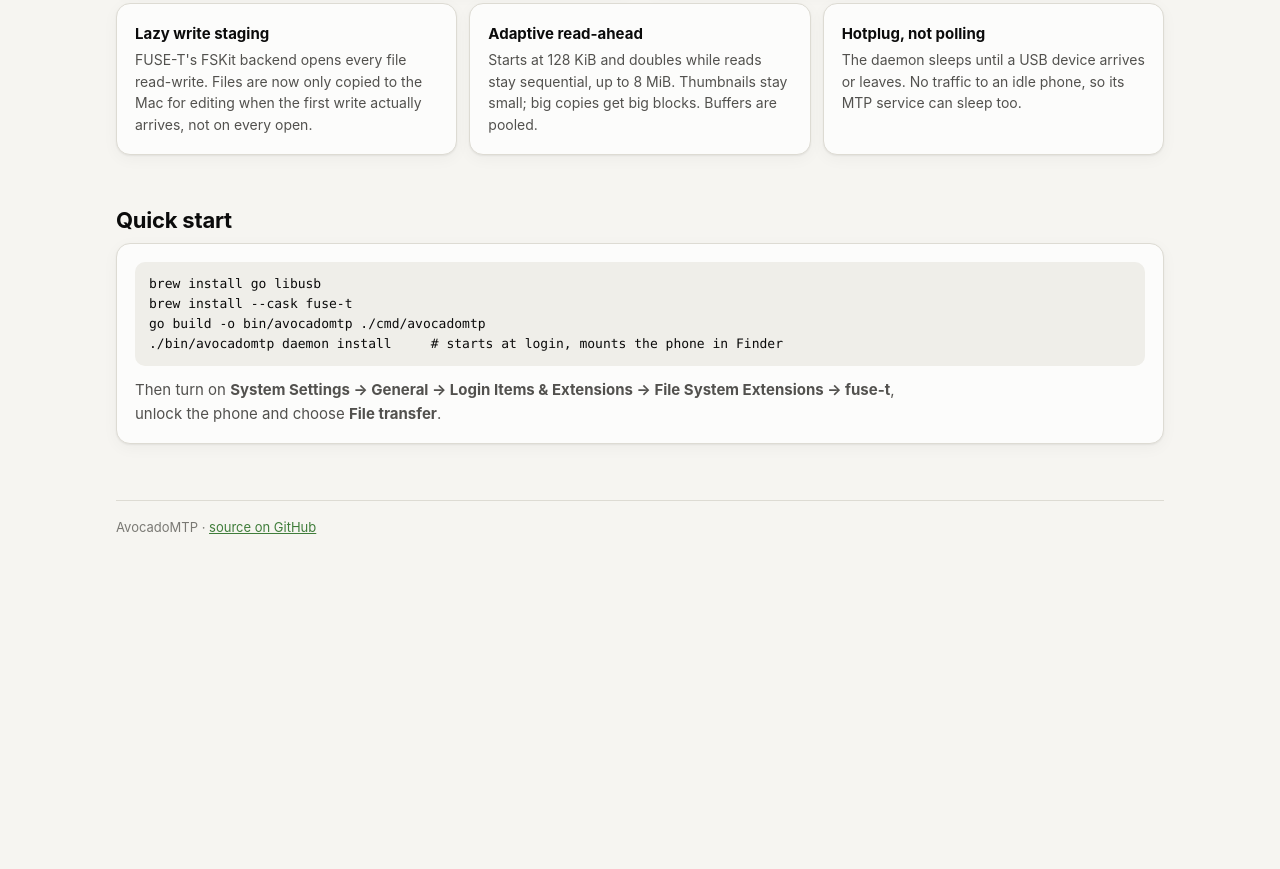
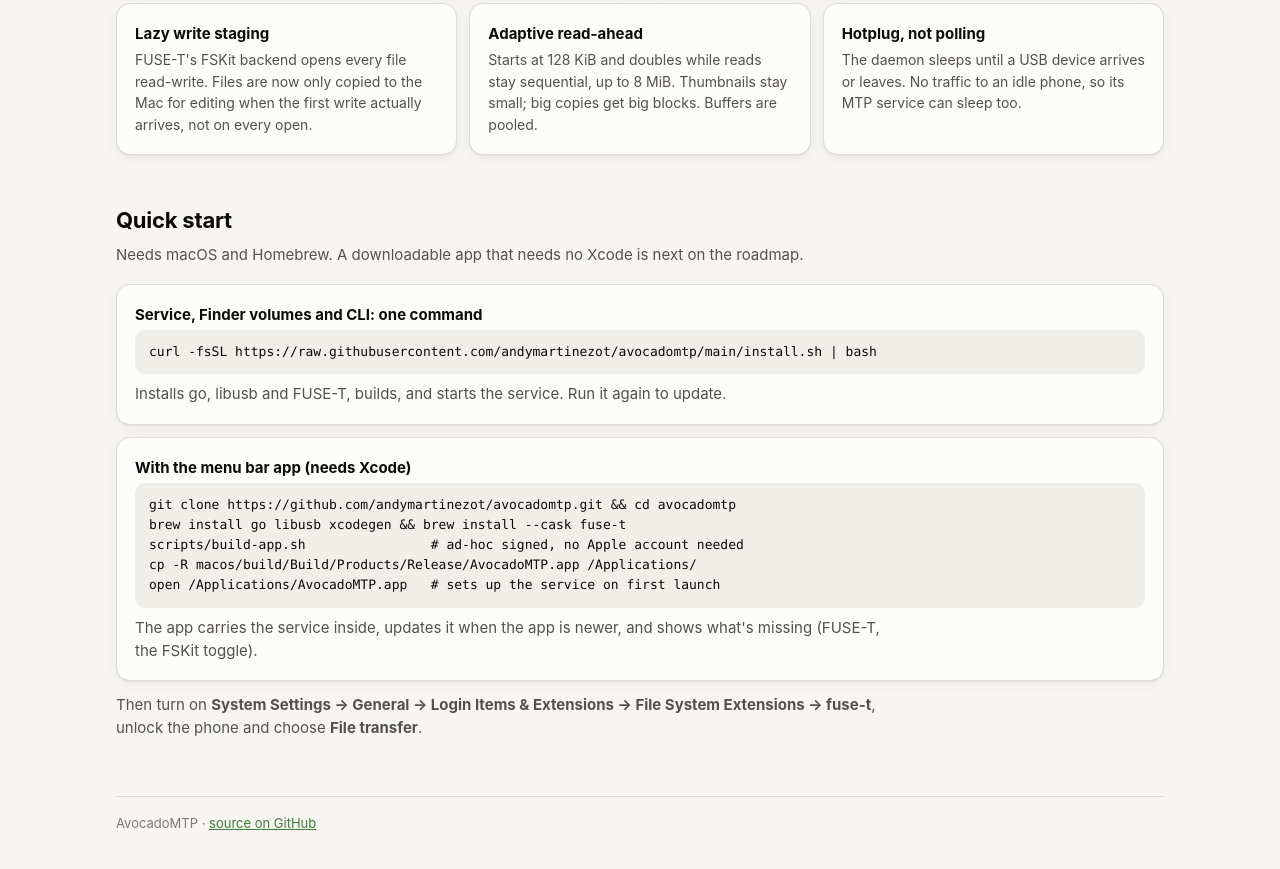
Before and after one commit to andymartinezot/avocadomtp, a plain HTML site: page docs/index.html in a window 1280 px wide. Shown: the part 3297-4166 px from the top of the page. Before the commit the page ends 3898 px from the top, so only its background shows below. Drawn offline with Linux system fonts and the light colour scheme.

Commit message:
Document the install options and menu bar app status
The quick start now says which routes include the menu bar app: the
install script sets up the service, Finder volumes and CLI, and the new
option C builds the self-contained app, which sets up the service on
first launch. The docs page gets the same two routes, the roadmap lists
release builds next, and the app's measured memory is corrected.

```diff
--- a/docs/index.html
+++ b/docs/index.html
@@ -274,11 +274,16 @@
 </div>
 
 <h2>Quick start</h2>
-<div class="card"><pre>brew install go libusb
-brew install --cask fuse-t
-go build -o bin/avocadomtp ./cmd/avocadomtp
-./bin/avocadomtp daemon install     # starts at login, mounts the phone in Finder</pre>
-<p class="sub" style="margin:12px 0 0">Then turn on <b>System Settings → General → Login Items &amp; Extensions → File System Extensions → fuse-t</b>, unlock the phone and choose <b>File transfer</b>.</p></div>
+<p class="sub">Needs macOS and Homebrew. A downloadable app that needs no Xcode is next on the roadmap.</p>
+<div class="card"><h3>Service, Finder volumes and CLI: one command</h3><pre>curl -fsSL https://raw.githubusercontent.com/andymartinezot/avocadomtp/main/install.sh | bash</pre>
+<p class="sub" style="margin:8px 0 0">Installs go, libusb and FUSE-T, builds, and starts the service. Run it again to update.</p></div>
+<div class="card" style="margin-top:12px"><h3>With the menu bar app (needs Xcode)</h3><pre>git clone https://github.com/andymartinezot/avocadomtp.git &amp;&amp; cd avocadomtp
+brew install go libusb xcodegen &amp;&amp; brew install --cask fuse-t
+scripts/build-app.sh                # ad-hoc signed, no Apple account needed
+cp -R macos/build/Build/Products/Release/AvocadoMTP.app /Applications/
+open /Applications/AvocadoMTP.app   # sets up the service on first launch</pre>
+<p class="sub" style="margin:8px 0 0">The app carries the service inside, updates it when the app is newer, and shows what's missing (FUSE-T, the FSKit toggle).</p></div>
+<p class="sub" style="margin:12px 0 0">Then turn on <b>System Settings → General → Login Items &amp; Extensions → File System Extensions → fuse-t</b>, unlock the phone and choose <b>File transfer</b>.</p>
 
 <footer>AvocadoMTP · <a href="https://github.com/andymartinezot/avocadomtp">source on GitHub</a></footer>
 </div>
```
Also changed, not shown: 1 other file.
